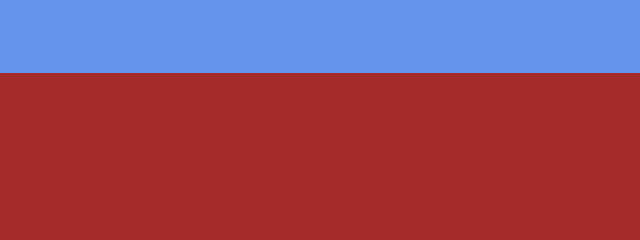
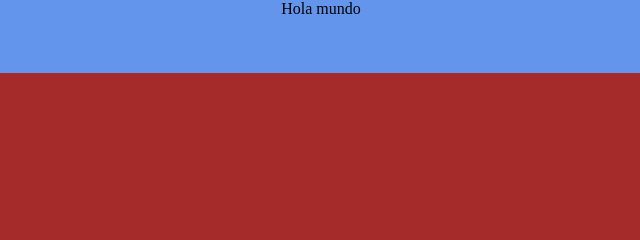
Before and after one commit to CoderBenjamin/g70, a plain HTML site: page index.html in a window 1280 px wide. Shown: the top 240 px of the page, 319-959 px from the left. Drawn offline with Linux system fonts and the light colour scheme.

Commit message:
Titulo centrado

```diff
--- a/index.html
+++ b/index.html
@@ -8,7 +8,9 @@
 </head>
 <body>
     <div class="content">
-        <div class="elemento"></div>
+        <div class="elemento">
+           <center>Hola mundo</center>
+        </div>
         <div class="elemento"></div>
         <div class="elemento"></div>
     </div>
```
